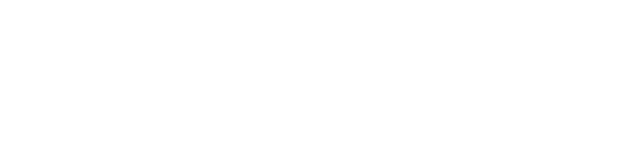
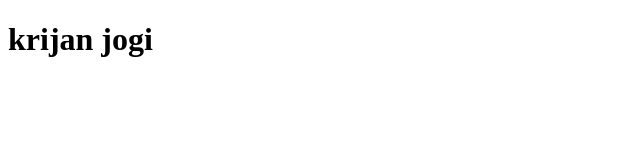
Before and after one commit to np03cs4a250210-prog/fullstackdevelopment, a plain HTML site: page workshop/index.html in a window 1280 px wide. Shown: the whole page, without its empty margins (0-640 px from the left). Drawn offline with Linux system fonts and the light colour scheme.

Commit message:
week1 workshop

```diff
--- a/workshop/index.html
+++ b/workshop/index.html
@@ -6,6 +6,6 @@
 	<title>hello welcome to my page</title>
 </head>
 <body>
-
+	<h1>krijan jogi<h1>
 </body>
 </html>
```
